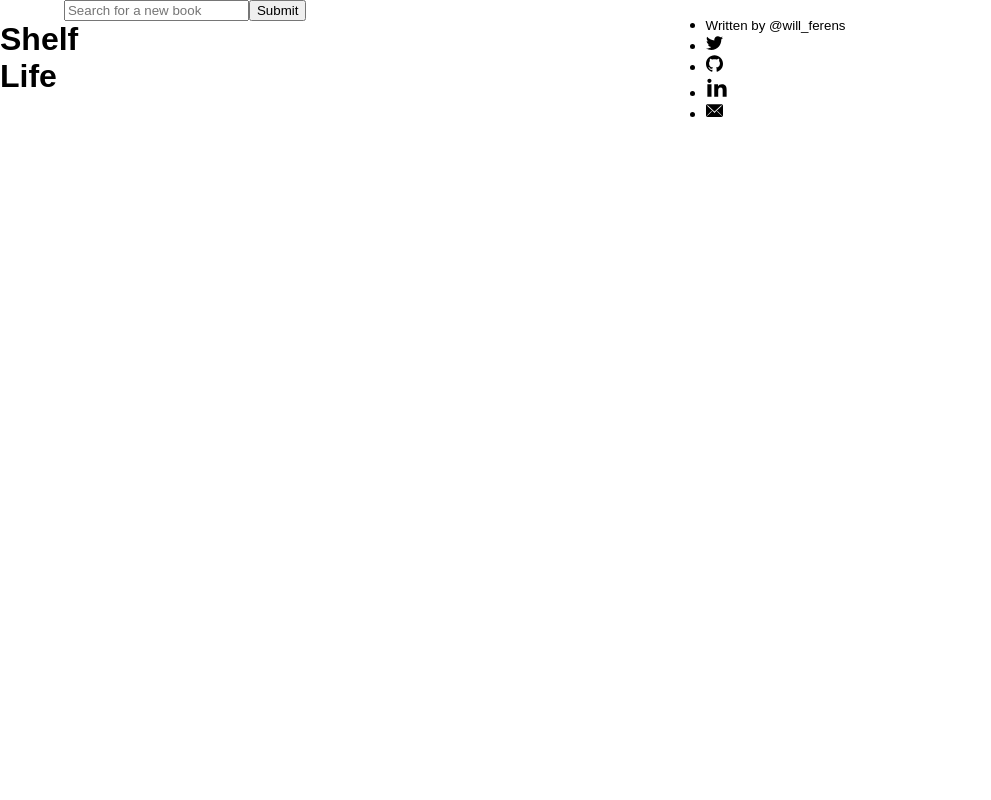
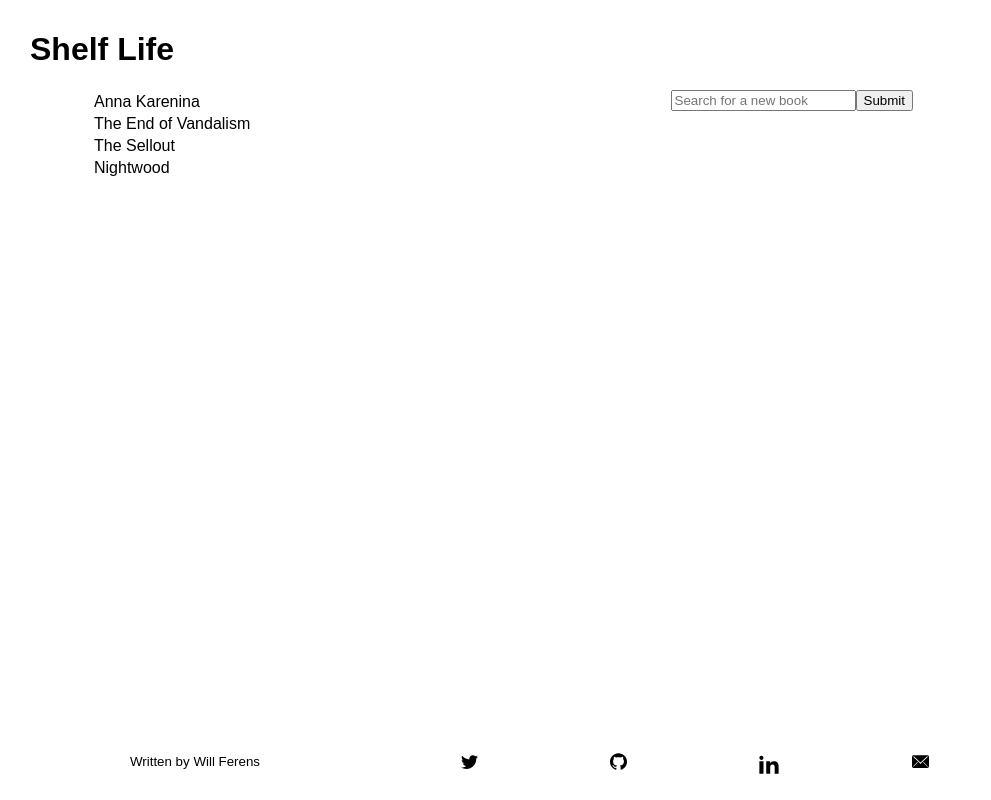
Before and after one commit to will-ferens/shelf-life, a React (Create React App) app: page / in a window 1280 px wide. Shown: the whole page, without its empty margins (0-991 px from the left). Built offline with nearby package versions, Linux system fonts and the light colour scheme.

Commit message:
rudimentary grid layout, added your books section

```diff
--- a/src/App.js
+++ b/src/App.js
@@ -2,6 +2,7 @@ import React, { Component } from 'react'
 
 import SearchBar from './containers/search_bar'
 import ReturnedBooks from './containers/returned_books'
+import YourBooks from './containers/your_books'
 import Header from './components/header'
 import Footer from './components/footer'
 
@@ -10,8 +11,15 @@ class App extends Component {
     return (
       <div className="App">
         <Header />
-        <SearchBar />
-        <ReturnedBooks />
+        <main>
+          <section className="existing-books">
+            <YourBooks />
+          </section>
+          <section className="add-new-book">
+            <SearchBar />
+            <ReturnedBooks />
+          </section>
+        </main>
         <Footer />
       </div>
     )
--- a/src/components/footer.js
+++ b/src/components/footer.js
@@ -3,8 +3,9 @@ import {ICONS} from '../Constants'
 const Footer = () => {
     return (
         <footer>
+        <small className="written">Written by Will Ferens</small>
             <ul className="links" >
-                <li> <small>Written by @will_ferens</small></li>
+
                 <li className="nav-item">
                     <a href="https://twitter.com/will_ferens" target="_blank" rel="noopener noreferrer">
                     <svg width="17" height="17" viewBox="0 0 1024 1024" >
--- a/src/containers/found_book.js
+++ b/src/containers/found_book.js
@@ -7,12 +7,14 @@ export default class FoundBook extends Component {
         return (
             this.props.bookData.map(current => {
             const book = current.items[0].volumeInfo
+            console.log(book)
             return(
                     <ul key={current.id} className="searched-book">
-                        <li key={book.imageLinks.smallThumbnail}><img src={book.imageLinks.smallThumbnail} /></li>
+                        <li key={book.imageLinks.smallThumbnail}><img src={book.imageLinks.smallThumbnail} alt={book.title} /></li>
                         <li key={book.title}>Title: {book.title}</li>
                         <li key={book.authors[0]}>Author: {book.authors[0]}</li>
                         <li key={book.pageCount}>Pages: {book.pageCount}</li>
+                        <li>Description: <br/><span>{book.description}</span></li>
                     </ul>
                 )
         })
--- a/src/containers/search_bar.js
+++ b/src/containers/search_bar.js
@@ -26,6 +26,7 @@ class SearchBar extends Component {
     render(){
         return (
             <form
+                className="find-book"
                 onSubmit={this.onFormSubmit}>
                 <input
                     placeholder="Search for a new book"
--- /dev/null
+++ b/src/containers/your_books.js
@@ -0,0 +1,32 @@
+import React, { Component } from 'react'
+import { connect } from 'react-redux'
+
+class YourBooks extends Component {
+    renderList() {
+        return this.props.yourBooks.map((book) => {
+            return (
+                <tr key={book.title}>
+                    <td>{book.title}</td>
+                </tr>
+            )
+        })
+    }
+
+    render() {
+        return (
+            <table>
+                <tbody>
+                    {this.renderList()}
+                </tbody>
+            </table>
+        )
+    }
+}
+
+function mapStateToProps(state) {
+    return {
+        yourBooks: state.yourBooks
+    }
+}
+
+export default connect(mapStateToProps)(YourBooks)
--- a/src/style/index.css
+++ b/src/style/index.css
@@ -1,15 +1,71 @@
-body {
+html {
   margin: 0;
   padding: 0;
+}
+body {
+  margin: 0 30px 0 30px;
+  display: grid;
   font-family: sans-serif;
+  grid-template-rows: 15% 75% 15%;
+}
+/* ============= HEADER ====================== */
+
+header {
+  display: grid;
+  grid-row: 1 / 2;
+  grid-template-columns: 25% 50% 15%;
+  grid-template-rows: 50% 50%;
+  padding-top: 10px;
 }
 
-.App {
+/* ============= MAIN ======================== */
+main {
   display: grid;
-  grid-template-columns: 3% 45% 45% 3%;
-  grid-gap: 2%;
+  grid-template-columns: 5% 42.5% 5% 42.5% 5%;
 }
 
+.existing-books {
+  grid-column: 2 / 2;
+}
+
+.add-new-book {
+  grid-column: 4 / 4;
+}
+
+.find-book {
+  grid-column: 2 / 3;
+  grid-row: 2;
+
+}
 .searched-book {
+  padding-left: 0;
   list-style: none;
 }
+
+.written {
+  text-align: center;
+  padding-top: 17px;
+}
+
+/* ============= FOOTER ====================== */
+.links {
+  display: flex;
+  list-style: none;
+  justify-content: space-around;
+}
+
+.nav-item a {
+  text-decoration: none;
+  color: black;
+  fill: black;
+}
+footer {
+  width: 100%;
+  position: fixed;
+  bottom: 0;
+  padding: 5px;
+  display: grid;
+  grid-template-columns: 25% 50% 15%;
+  grid-template-rows: 50% 50%;
+  padding-top: 10px;
+}
```
